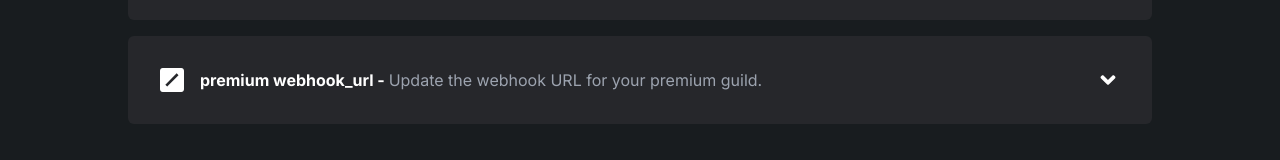
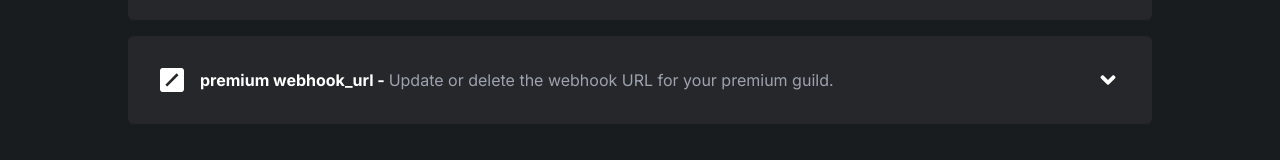
Before and after one commit to ItzDerock/InHouseQueue-site, a Next.js app: page /commands in a window 1280 px wide. Shown: the part 11506-11666 px from the top of the page. Built offline with nearby package versions, Linux system fonts and the light colour scheme.

Commit message:
Feat/webhook url (#123)
* feat: add webhook url command

* feat: add webhook url command

```diff
--- a/src/data/commands.ts
+++ b/src/data/commands.ts
@@ -1214,15 +1214,16 @@ const commands = [
  {
   "name": "premium webhook_url",
   "type": "Premium",
-  "description": "Update the webhook URL for your premium guild.",
+  "description": "Update or delete the webhook URL for your premium guild.",
   "usage": [
-    "/premium webhook_url [url]"
+    "/premium webhook_url [url]",
+    "/premium webhook_url delete:true"
   ],
   "examples": [
-    "/premium webhook_url https://example.com/webhook"
+    "/premium webhook_url https://example.com/webhook",
+    "/premium webhook_url True"
   ]
  },
-
 
 //   {
 //     "name": "hero",
```
